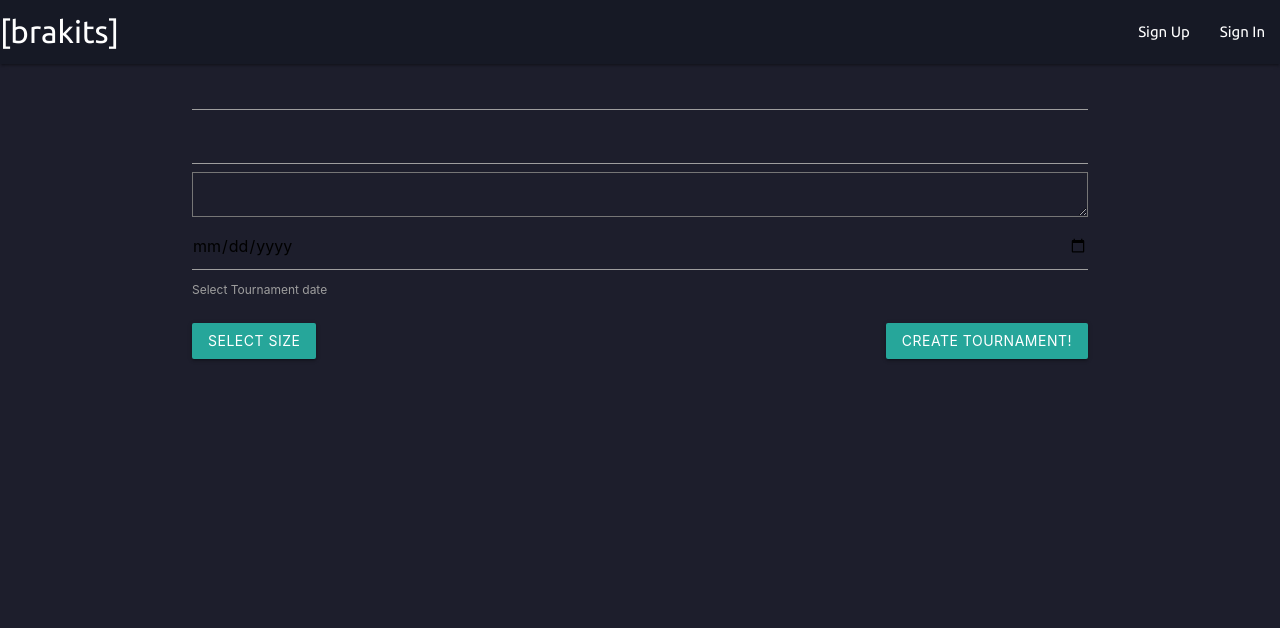
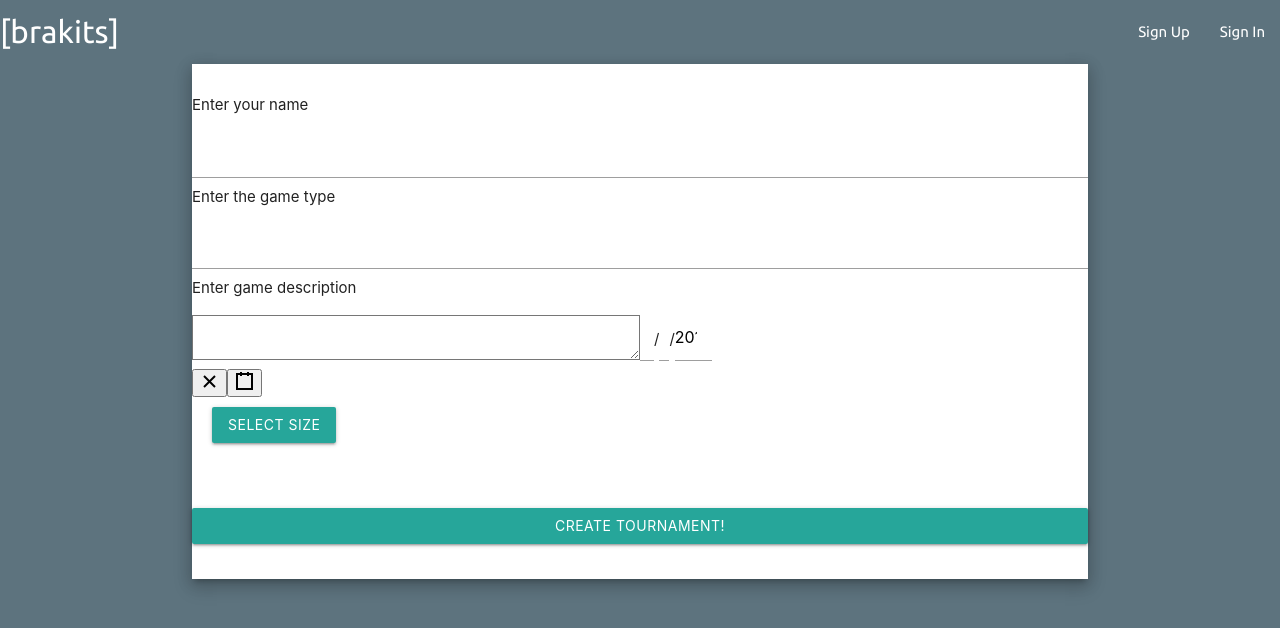
Before and after one commit to HumanJBooF/brak-its, a React (Create React App) app: page /tournament in a window 1280 px wide. Shown: the top 628 px of the page. Built offline with nearby package versions, Linux system fonts and the light colour scheme; no server answers.

Commit message:
style changes and such

```diff
--- a/package.json
+++ b/package.json
@@ -5,7 +5,9 @@
   "private": true,
   "dependencies": {
     "axios": "^0.16.2",
+    "materialize-css": "^1.0.0-rc.2",
     "react": "^16.5.2",
+    "react-date-picker": "^7.0.0",
     "react-dom": "^16.6.0",
     "react-router-dom": "^4.3.1",
     "react-scripts": "2.0.3"
--- a/public/index.html
+++ b/public/index.html
@@ -46,9 +46,9 @@
   <!-- Compiled and minified JavaScript -->
   <script src="https://cdnjs.cloudflare.com/ajax/libs/materialize/1.0.0/js/materialize.min.js"></script>
   <script>
-    document.addEventListener('DOMContentLoaded', function () {
-      M.AutoInit();
-    });
+    // document.addEventListener('DOMContentLoaded', function () {
+    //   M.AutoInit();
+    // })();
   </script>
 </body>
 
--- a/src/App.js
+++ b/src/App.js
@@ -6,6 +6,7 @@ import Landing from './pages/Landing'
 import TournCreate from "./pages/TournamentCreate";
 import TournDisplay from "./pages/TournamentCreate/TournamentDisplay"
 import API from './utils/API';
+
 
 class App extends React.Component {
 
@@ -37,6 +38,7 @@ class App extends React.Component {
 	}
 	render () {
 		return (
+
 			<Router>
 				<div>
 					<Switch>
--- a/src/components/Button/Button.js
+++ b/src/components/Button/Button.js
@@ -12,7 +12,7 @@ const Button = props => (
     <div className="row valign-wrapper">
         <div className="col s6 offset-s3">
             <button
-                className="btn btn-large black-text"
+                className="btn btn-large truncate black-text"
                 style={styles}
             >
                 {props.btn}
--- a/src/components/Create/Create.js
+++ b/src/components/Create/Create.js
@@ -21,7 +21,7 @@ const CreateButton = () => (
         <button
             className="btn waves-effect white right black-text"
             style={btnStyles}
-        > Create </button>
+        /> Create
     </Link>
 
 )
--- /dev/null
+++ b/src/components/Dropdown/DropDown.js
@@ -0,0 +1 @@
+import React from "react";
--- /dev/null
+++ b/src/components/Dropdown/index.js
@@ -0,0 +1 @@
+export { default } from "./DropDown"
--- a/src/components/Navbar/NavStyes.js
+++ b/src/components/Navbar/NavStyes.js
@@ -1,8 +1,9 @@
 
 const styles = {
     nav: {
-        backgroundColor: "#161925",
-        fontFamily: "Ubuntu"
+        backgroundColor: "transparent",
+        fontFamily: `'Ubuntu', sansSeriff`,
+        boxShadow: "none",
     }
 
 }
--- a/src/index.css
+++ b/src/index.css
@@ -15,7 +15,7 @@ code {
 
 body {
   /* dark gunmetal */
-  background-color: #1D1E2C;
+  background-color: #5D737E;
   /*gun metal but a little bit lighter */
   /* background-color: rgb(44, 46, 66) */
 
--- a/src/pages/SignUp/SignUp.js
+++ b/src/pages/SignUp/SignUp.js
@@ -173,7 +173,6 @@ class SignUp extends React.Component {
                                     </div>
                                 </form>
                             </div>
-
                         </Card>
                     </Container>
                 </>
--- a/src/pages/TournamentCreate/TournyCreate.js
+++ b/src/pages/TournamentCreate/TournyCreate.js
@@ -3,7 +3,11 @@ import { Redirect } from 'react-router-dom';
 import Navbar from '../../components/Navbar';
 import Container from '../../components/Container';
 import API from '../../utils/API';
-
+import Card from "../../components/Card";
+import DatePicker from "react-date-picker";
+import 'materialize-css/dist/css/materialize.min.css';
+import M from 'materialize-css/dist/js/materialize.min.js';
+import styles from "./TournyStyles"
 
 class TournCreate extends React.Component {
 
@@ -12,19 +16,20 @@ class TournCreate extends React.Component {
         type: '',
         description: '',
         size: '',
-        date: '',
+        date: new Date(),
         owner: '',
         nameError: '',
         typeError: '',
         DescriptError: '',
         username: this.props.username
-
     }
 
     //RegEx to remove all special charcters
     //EXCEPT: spaces - dashes - underscores (allows upper, lower, and numeric)
     removeSpecials = RegExp(/^([a-zA-Z0-9_\s\-]*)$/)
-
+    componentDidMount() {
+        M.AutoInit();
+    }
     //handle click to grab the value of the drop-down clicked.
     handle_click = event => {
         // const chosenSize = event.currentTarget.dataset.id;
@@ -42,6 +47,7 @@ class TournCreate extends React.Component {
 
     handle_submit = event => {
         event.preventDefault();
+        console.log(this.state);
         this.handle_validity({
             tourneyName: this.state.tourneyName,
             description: this.state.description,
@@ -67,7 +73,8 @@ class TournCreate extends React.Component {
         const value = event.target.value;
         const name = event.target.name;
         this.setState({ [name]: value });
-
+        console.log(this.state.date)
+        console.log(this.state.tournyName);
         switch (name) {
             case 'tourneyName':
                 value.length > 3
@@ -94,46 +101,53 @@ class TournCreate extends React.Component {
 
 
 
-    render () {
+    render() {
         return (
             <>
                 <Navbar />
                 <Container>
+                    <div className="section white z-depth-3">
                         <div className="row">
                             <form onSubmit={this.handle_submit} noValidate>
+                                <p>Enter your name</p>
                                 <input
                                     type="text"
                                     name="tourneyName"
                                     id="tName"
                                     maxLength="50"
                                     onChange={this.handle_change}
+                                    className="col s12"
                                 />
                                 <label htmlFor="tName">{this.state.nameError}</label>
-
+                                <p>Enter the game type</p>
                                 <input
                                     type="text"
                                     name="type"
                                     id="tType"
                                     maxLength="35"
                                     onChange={this.handle_change}
+                                    className="col s12"
                                 />
                                 <label htmlFor="tType">{this.state.typeError}</label>
-
+                                <p>Enter game description</p>
                                 <textarea
                                     type="text"
                                     name="description"
                                     id="textarea"
                                     maxLength="250"
                                     onChange={this.handle_change}
+                                    className="col s6"
                                 />
                                 <label htmlFor="textarea">{this.state.descriptError}</label>
 
-                            <input type="date" name="date" />
-                            <label htmlFor="date">Select Tournament date</label>
-                            <br /><br />
-
-                            <a className='dropdown-trigger btn left' href='#' data-target='dropdown1'>Select Size</a>
-                            <ul id='dropdown1' className='dropdown-content'>
+                                <DatePicker
+                                    onClick={this.handle_click}
+                                    value={this.state.date}
+                                    className=""
+                                    style={styles.calen}
+                                />
+                                <a className='dropdown-trigger btn left' href='#' data-target='dropdown1'style={styles.posDrop}>Select Size</a>
+                                <ul  id='dropdown1' className='dropdown-content' onClick={() => console.log("clicked")}>
                                     <li>
                                         <h4
                                             className="center-align"
@@ -162,8 +176,16 @@ class TournCreate extends React.Component {
                                         </h4>
                                     </li>
                                 </ul>
-                            <button className="btn right" onClick={() => console.log(`clicked`)} type="submit">Create Tournament!</button>
+                                    <button
+                                        style={styles.createbtn}
+                                        className="btn left col s12"
+                                        onClick={() => console.log(`clicked`)}
+                                        type="submit"
+                                    >
+                                        Create Tournament!
+                                    </button>
                             </form>
+                        </div>
                     </div>
                 </Container>
             </>
--- /dev/null
+++ b/src/pages/TournamentCreate/TournyStyles.js
@@ -0,0 +1,14 @@
+const styles = {
+    posDrop: {
+        margin: "10px 20px 15px 20px"
+    },
+    createbtn: {
+        marginTop: "50px",
+        float: "right"
+    },
+    calen: {
+
+    }
+}
+
+export default styles;
```
Also changed, not shown: 2 other files (tests, documents, lock files or other folders). Lines whose indentation alone changed are shown as unchanged.
